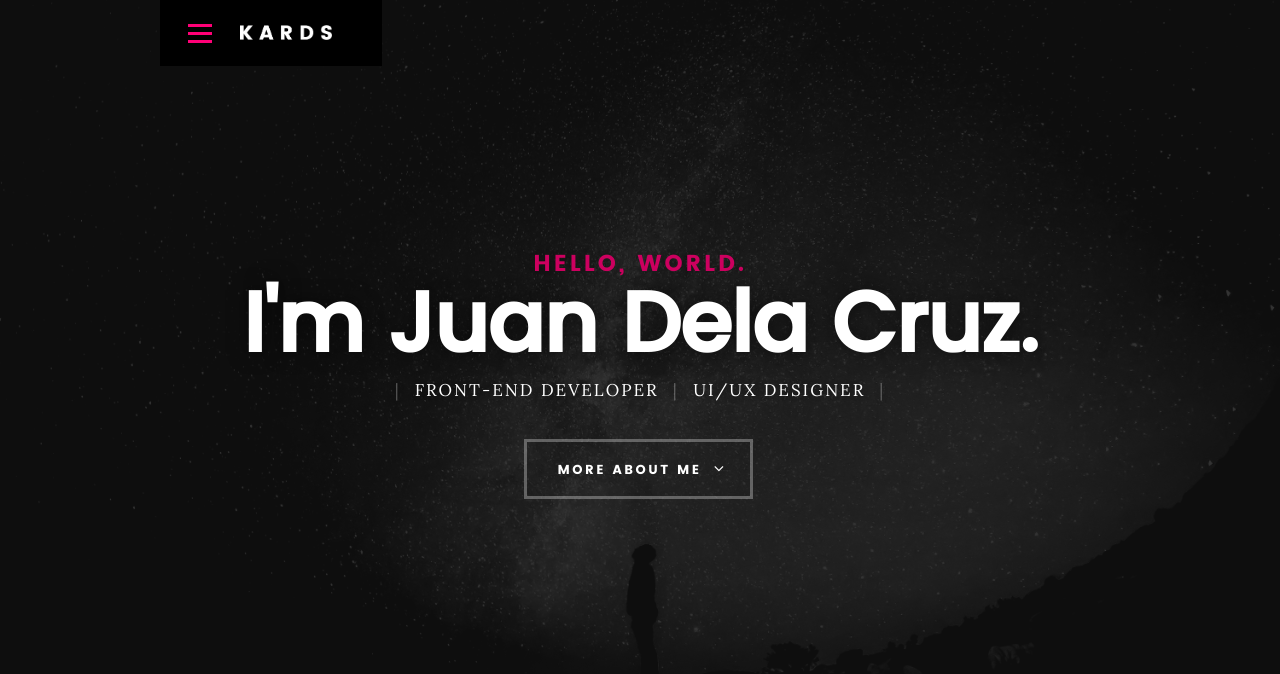
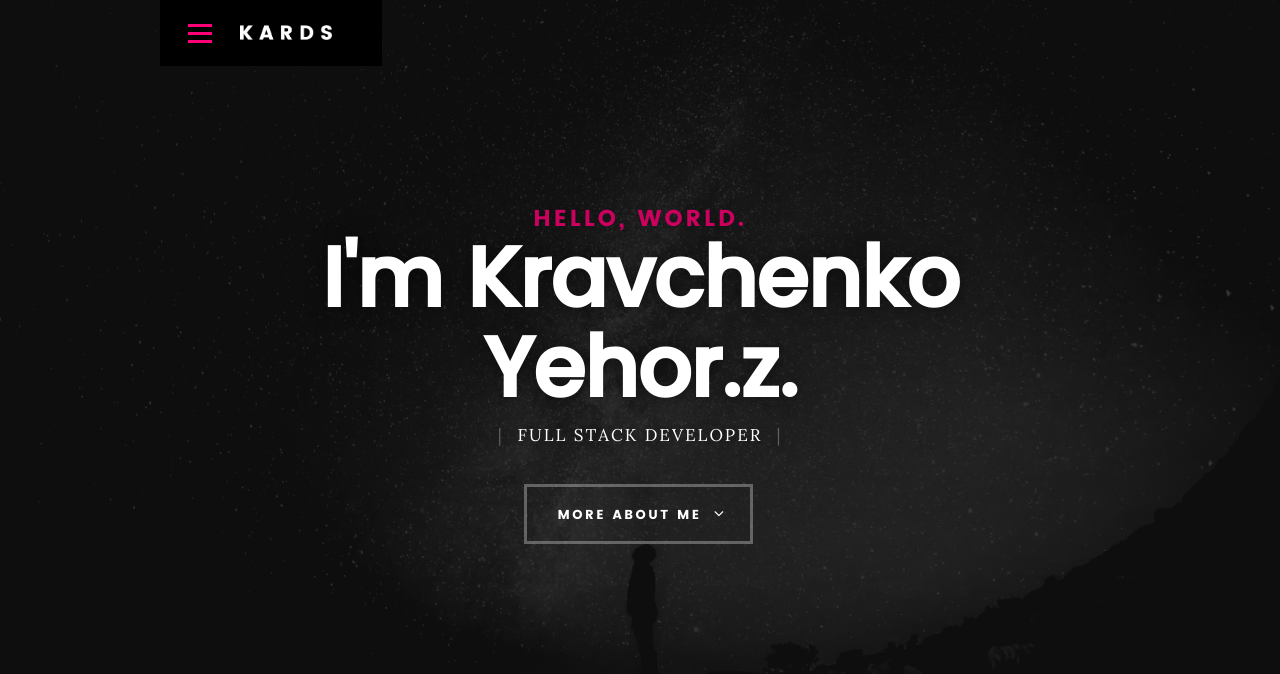
Before and after one commit to Kravatka/kravatka.github.io, a plain HTML site: page styles.html in a window 1280 px wide. Shown: the top 674 px of the page. Drawn offline with Linux system fonts and the light colour scheme; files whose address does not match are found by name.

Commit message:
fix styles name

```diff
--- a/styles.html
+++ b/styles.html
@@ -90,11 +90,10 @@
    			<div class="col-twelve">
 
 	   			<h5>Hello, World.</h5>
-	   			<h1>I'm Juan Dela Cruz.</h1>
+	   			<h1>I'm Kravchenko Yehor.z.</h1>
 
 	   			<p class="intro-position">
-	   				<span>Front-end Developer</span>
-	   				<span>UI/UX Designer</span>
+					<span>Full stack developer</span>
 	   			</p>
 
 	   			<a class="button stroke smoothscroll" href="#about" title="">More About Me</a>
```
Also changed, not shown: 1 other file.
